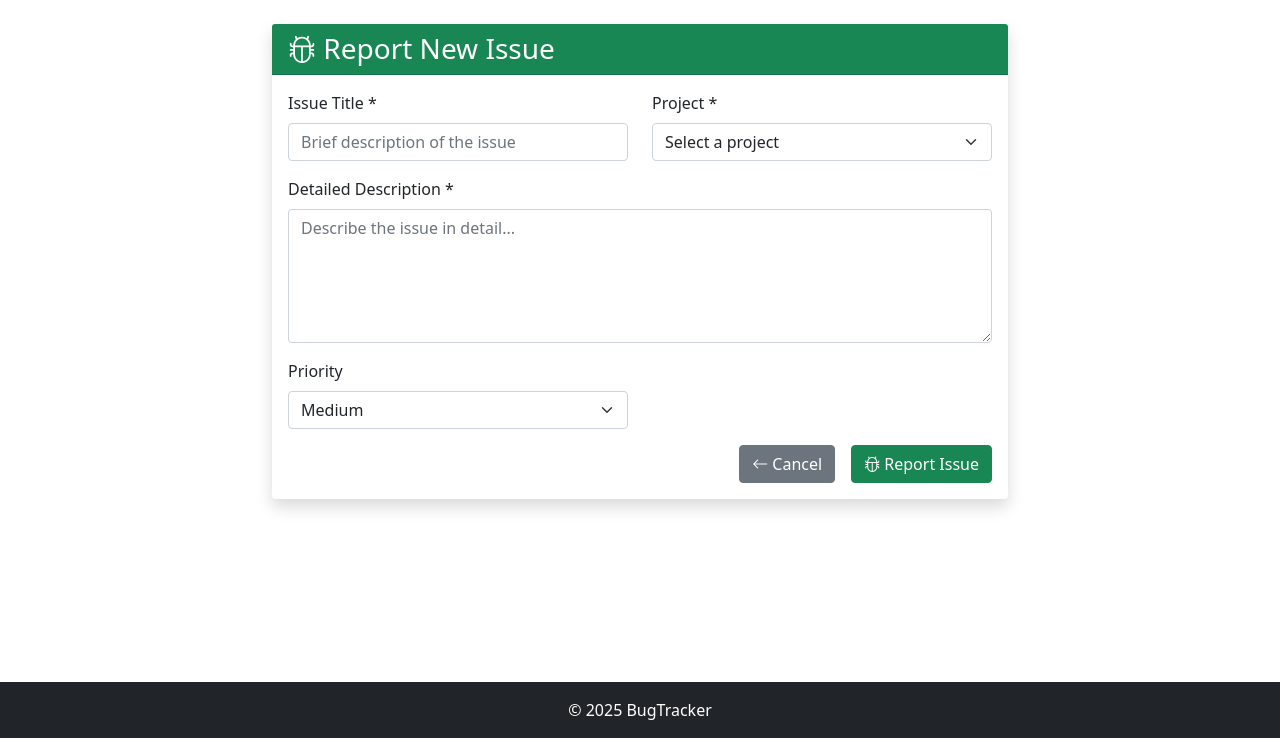
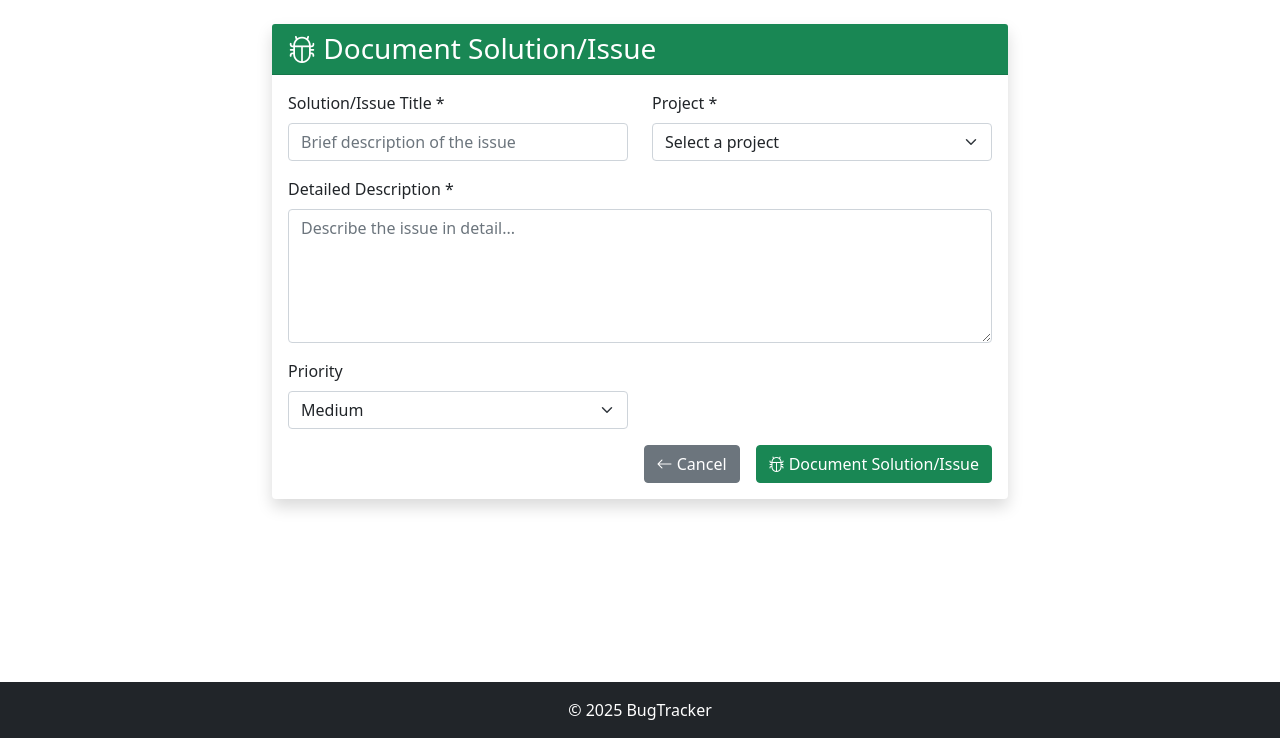
Before and after one commit to Ngosoman/BugTracker, a Django app: page /issues/create/ in a window 1280 px wide. Shown: the part 62-800 px from the top of the page. Run offline with Django 5.2, Linux system fonts and the light colour scheme; the visitor is signed in with stand-in values (Sample User, id 1); data that the repository does not hold is empty.

Commit message:
Chnged report to documentation

```diff
--- a/bugtracker/templates/issues/issue_create.html
+++ b/bugtracker/templates/issues/issue_create.html
@@ -6,7 +6,7 @@
         <div class="card shadow">
             <div class="card-header bg-success text-white">
                 <h3 class="mb-0">
-                    <i class="bi bi-bug"></i> Report New Issue
+                    <i class="bi bi-bug"></i> Document Solution/Issue
                 </h3>
             </div>
             <div class="card-body">
@@ -15,7 +15,7 @@
 
                     <div class="row">
                         <div class="col-md-6 mb-3">
-                            <label for="title" class="form-label">Issue Title *</label>
+                            <label for="title" class="form-label">Solution/Issue Title *</label>
                             <input type="text" class="form-control" id="title" name="title"
                                    placeholder="Brief description of the issue" required>
                         </div>
@@ -54,7 +54,7 @@
                             <i class="bi bi-arrow-left"></i> Cancel
                         </a>
                         <button type="submit" class="btn btn-success">
-                            <i class="bi bi-bug"></i> Report Issue
+                            <i class="bi bi-bug"></i> Document Solution/Issue
                         </button>
                     </div>
                 </form>
```
